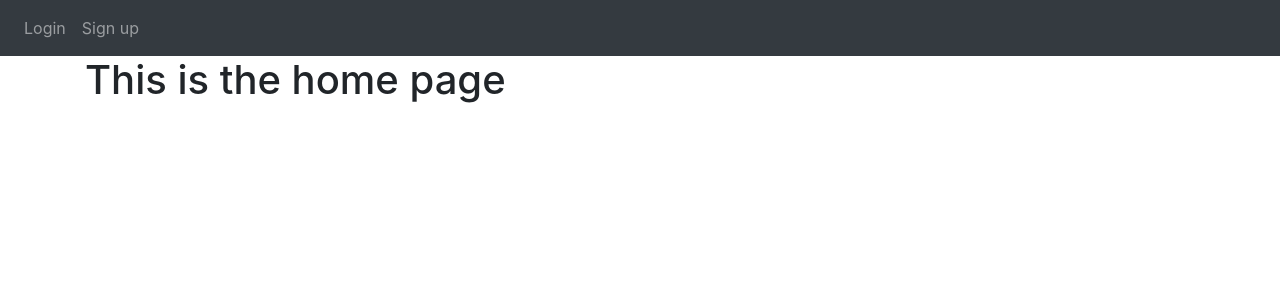
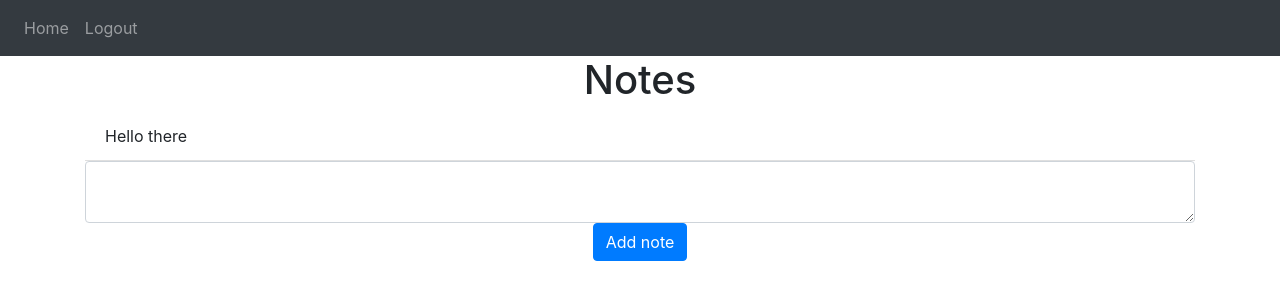
Before and after one commit to JacobGraham02/FlaskPythonWebsiteTutorial, a Flask app: template website/templates/home.html in a window 1280 px wide. Shown: the top 300 px of the page. Run offline with Flask 2, Linux system fonts and the light colour scheme; the template is opened without the code that fills it: values that come from a table or form of the project are taken from there, others are empty; data comes from the database, SQL or seed files in the repository; both versions use the stored data as it was after the commit; some libraries are stand-ins or nearby versions.

Commit message:
Added functionality to create a new user note and write to a database located at the project root.

```diff
--- a/website/templates/home.html
+++ b/website/templates/home.html
@@ -2,5 +2,16 @@
 {% block title %}Home{% endblock %}
 
 {% block content %}
-    <h1>This is the home page</h1>
+    <h1 align="center">Notes</h1>
+    <ul class="list-group list-group-flush" id="notes">
+        {% for note in user.notes %}
+        <li class="list-group-item">{{ note.data }}</li>
+        {% endfor %}
+    </ul>
+    <form method="POST">
+        <textarea name="note" id="note" class="form-control"></textarea>
+        <div align="center">
+            <button type="submit" class="btn btn-primary">Add note</button>
+        </div>
+    </form>
 {% endblock %}
```
Also changed, not shown: website/views.py (+14 -2 lines), website/database.db.
